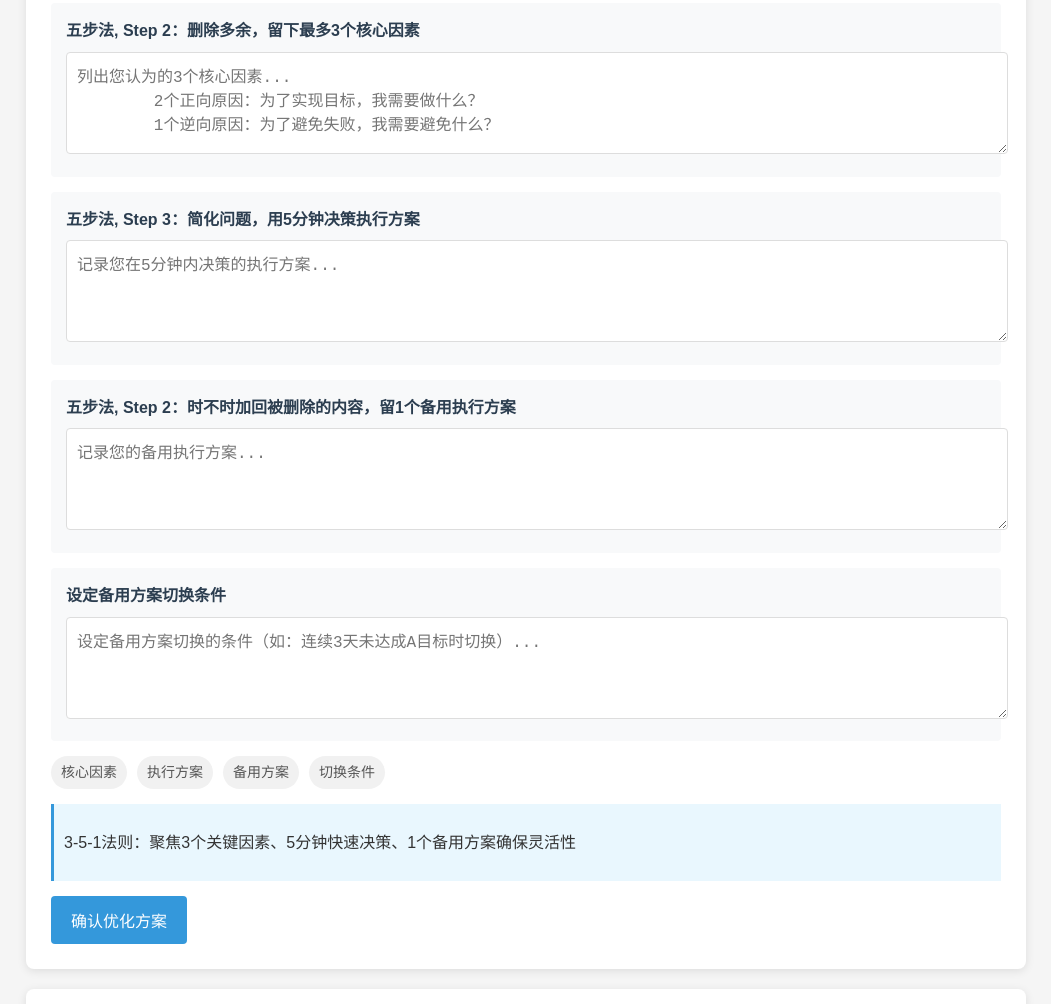
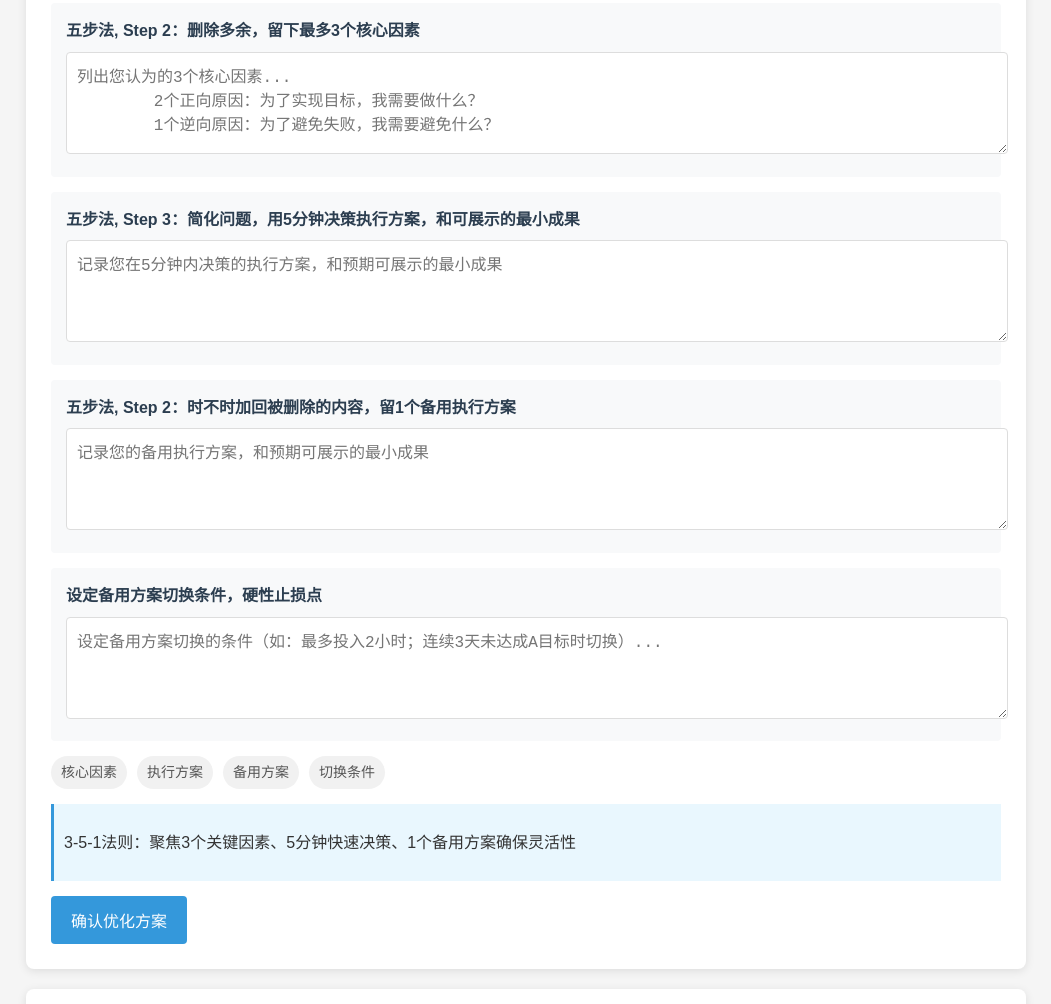
Before and after one commit to fourierpapa/fourierpapa.github.io, a plain HTML site: page assets/有效建立目标FYB.html in a window 1280 px wide. Shown: the part 1423-2427 px from the top of the page, without its empty margins (114-1165 px from the left). Drawn offline with Linux system fonts and the light colour scheme.

Commit message:
更新了有效建立目标FYB，为探索任务增加了强制性断点提示

```diff
--- a/assets/有效建立目标FYB.html
+++ b/assets/有效建立目标FYB.html
@@ -260,18 +260,18 @@
                     </div>
 
                     <div class="step">
-                        <label>五步法, Step 3：简化问题，用5分钟决策执行方案</label>
-                        <textarea id="executionPlan" placeholder="记录您在5分钟内决策的执行方案..."></textarea>
+                        <label>五步法, Step 3：简化问题，用5分钟决策执行方案，和可展示的最小成果</label>
+                        <textarea id="executionPlan" placeholder="记录您在5分钟内决策的执行方案，和预期可展示的最小成果"></textarea>
                     </div>
 
                     <div class="step">
                         <label>五步法, Step 2：时不时加回被删除的内容，留1个备用执行方案</label>
-                        <textarea id="backupPlan" placeholder="记录您的备用执行方案..."></textarea>
+                        <textarea id="backupPlan" placeholder="记录您的备用执行方案，和预期可展示的最小成果"></textarea>
                     </div>
 
                     <div class="step">
-                        <label>设定备用方案切换条件</label>
-                        <textarea id="switchCondition" placeholder="设定备用方案切换的条件（如：连续3天未达成A目标时切换）..."></textarea>
+                        <label>设定备用方案切换条件，硬性止损点</label>
+                        <textarea id="switchCondition" placeholder="设定备用方案切换的条件（如：最多投入2小时；连续3天未达成A目标时切换）..."></textarea>
                     </div>
                 </div>
             </div>
```
